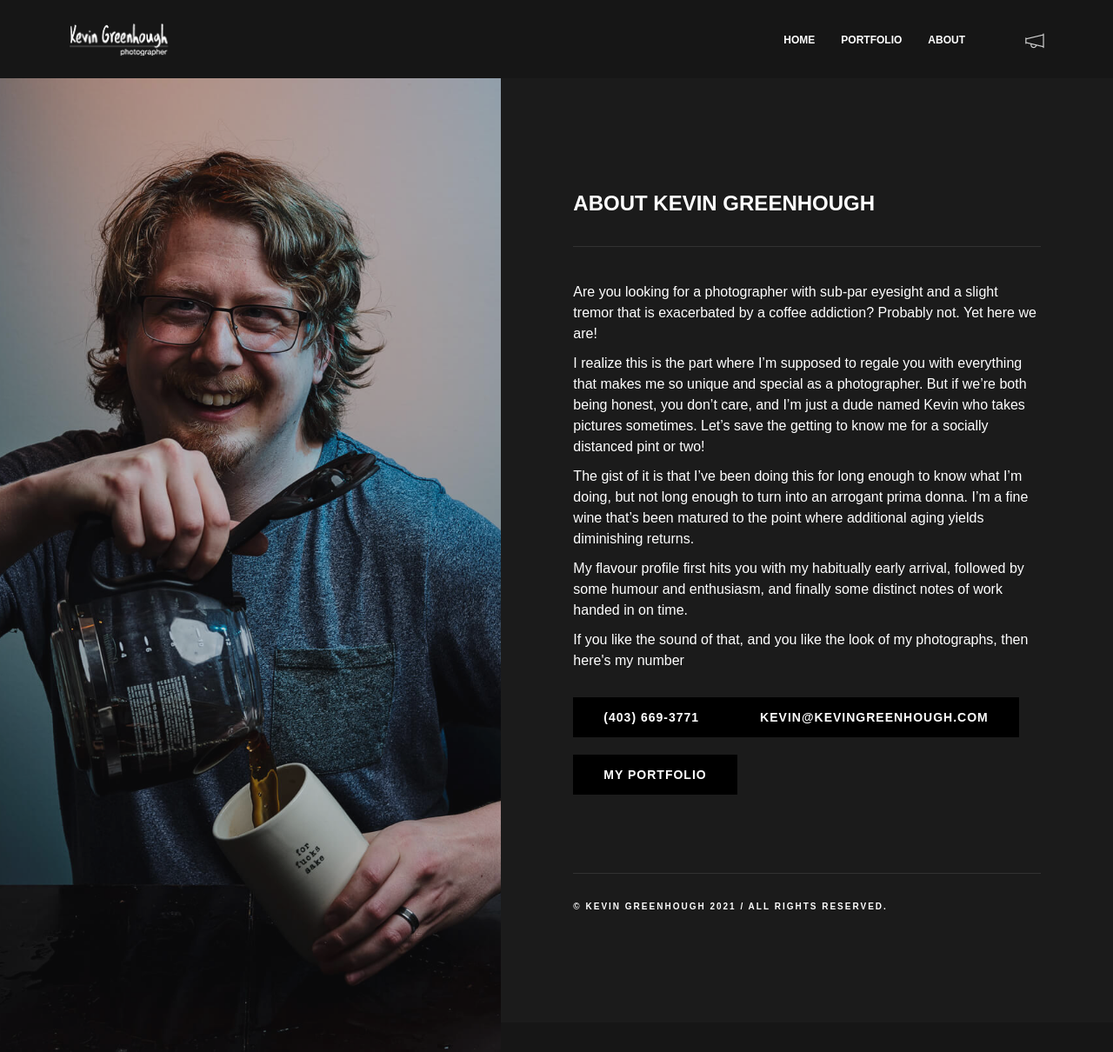
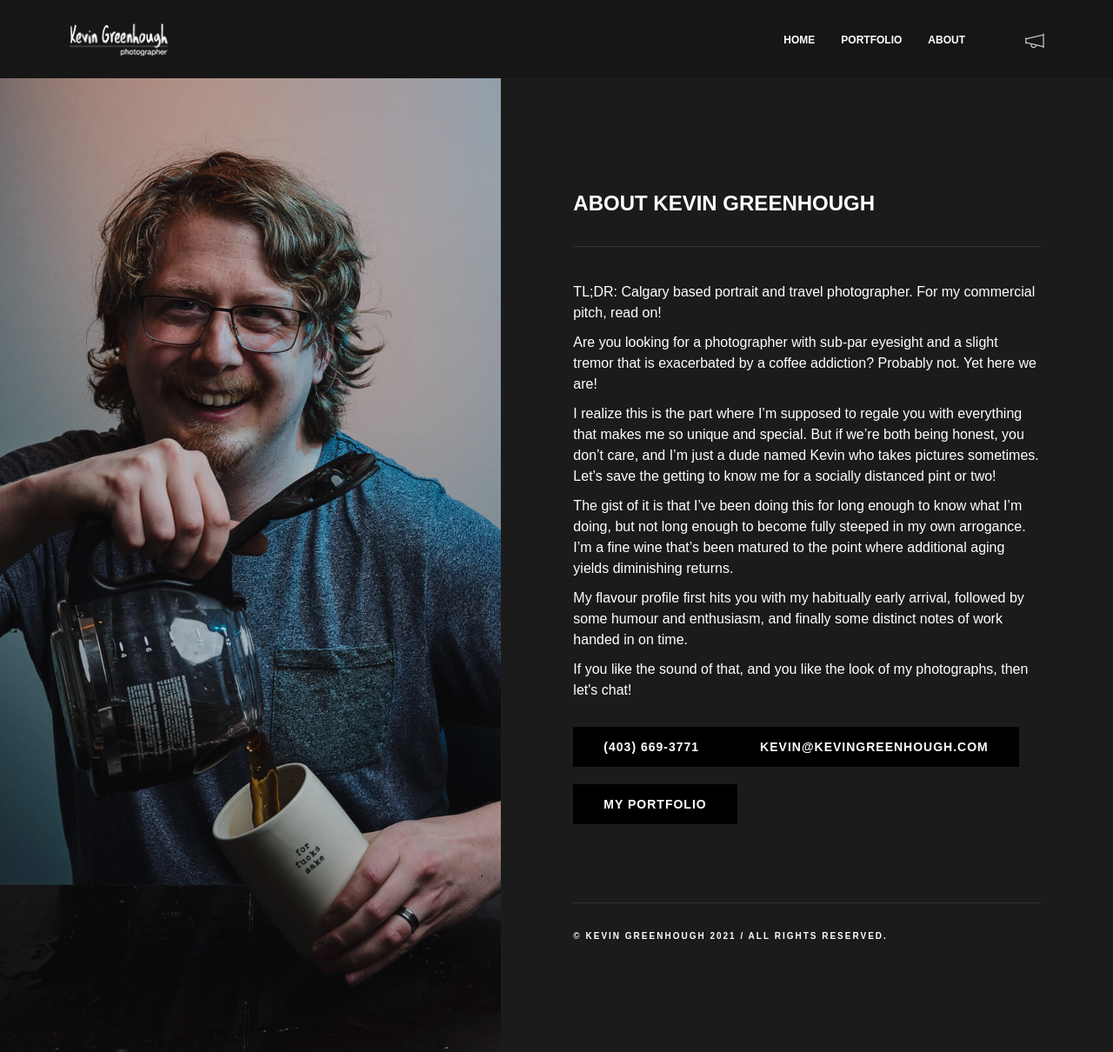
Before and after one commit to KevinGreenhough/kevingreenhough.github.io, a Jekyll site: the page built from about.html, in a window 1280 px wide and 1210 px high. Shown: the whole window at 87% size. Built offline with Jekyll 4.4.1, drawn with Linux system fonts in a browser that asks for light colours; some web fonts are replaced.

Commit message:
Update from Forestry.io Kevin Greenhough updated about.html

```diff
--- a/about.html
+++ b/about.html
@@ -1,6 +1,7 @@
 ---
 title: About Kevin
 layout: default
+
 ---
 <!-- wrapper  -->
             <div id="wrapper">
@@ -22,11 +23,12 @@ layout: default
                                 </div>
                                 <div class="column-wrapper_item fl-wrap">
                                     <div class="column-wrapper_text fl-wrap">
-                                        <p>Are you looking for a photographer with sub-par eyesight and a slight tremor that is exacerbated by a coffee addiction? Probably not. Yet here we are!</p>
-                                        <p>I realize this is the part where I’m supposed to regale you with everything that makes me so unique and special as a photographer. But if we’re both being honest, you don’t care, and I’m just a dude named Kevin who takes pictures sometimes. Let’s save the getting to know me for a socially distanced pint or two!</p>
-                                        <p>The gist of it is that I’ve been doing this for long enough to know what I’m doing, but not long enough to turn into an arrogant prima donna. I’m a fine wine that’s been matured to the point where additional aging yields diminishing returns.</p>
+                                       <p>TL;DR: Calgary based portrait and travel photographer.  For my commercial pitch, read on!</p>
+                                      <p>Are you looking for a photographer with sub-par eyesight and a slight tremor that is exacerbated by a coffee addiction? Probably not. Yet here we are!</p>
+                                        <p>I realize this is the part where I’m supposed to regale you with everything that makes me so unique and special. But if we’re both being honest, you don’t care, and I’m just a dude named Kevin who takes pictures sometimes. Let’s save the getting to know me for a socially distanced pint or two!</p>
+                                        <p>The gist of it is that I’ve been doing this for long enough to know what I’m doing, but not long enough to become fully steeped in my own arrogance. I’m a fine wine that’s been matured to the point where additional aging yields diminishing returns.</p>
                                         <p>My flavour profile first hits you with my habitually early arrival, followed by some humour and enthusiasm, and finally some distinct notes of work handed in on time.</p>
-                                        <p>If you like the sound of that, and you like the look of my photographs, then here's my number</p>
+                                        <p>If you like the sound of that, and you like the look of my photographs, then let's chat!</p>
                                         <a href="tel://14036693771" class="btn fl-btn">(403) 669-3771</a> <a href="mailto:kevin@kevingreenhough.com" class="btn fl-btn">kevin@kevingreenhough.com</a> <a href="/index.html" class="btn fl-btn">My Portfolio</a>
                                     </div>
                                 </div>
```
